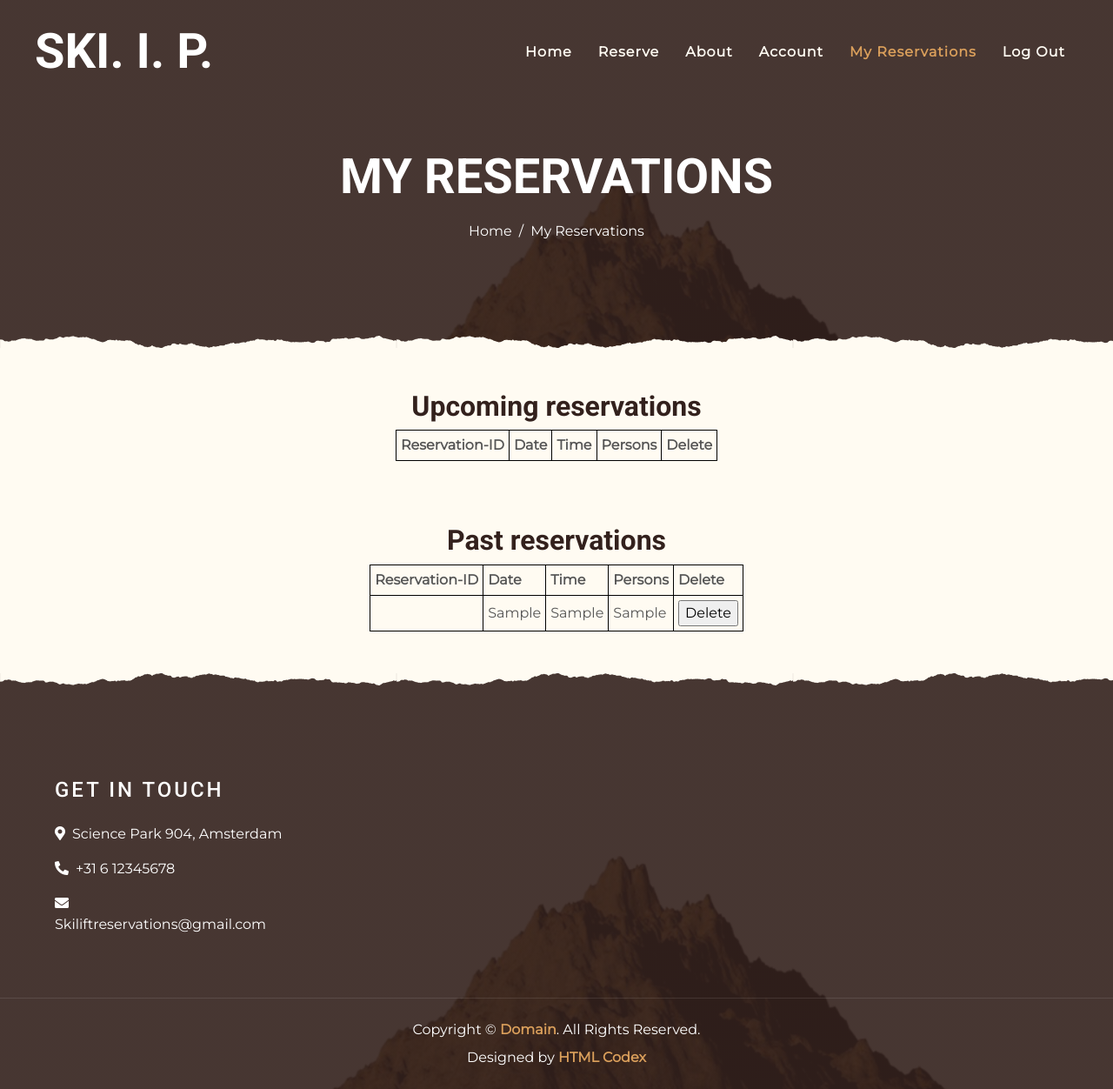
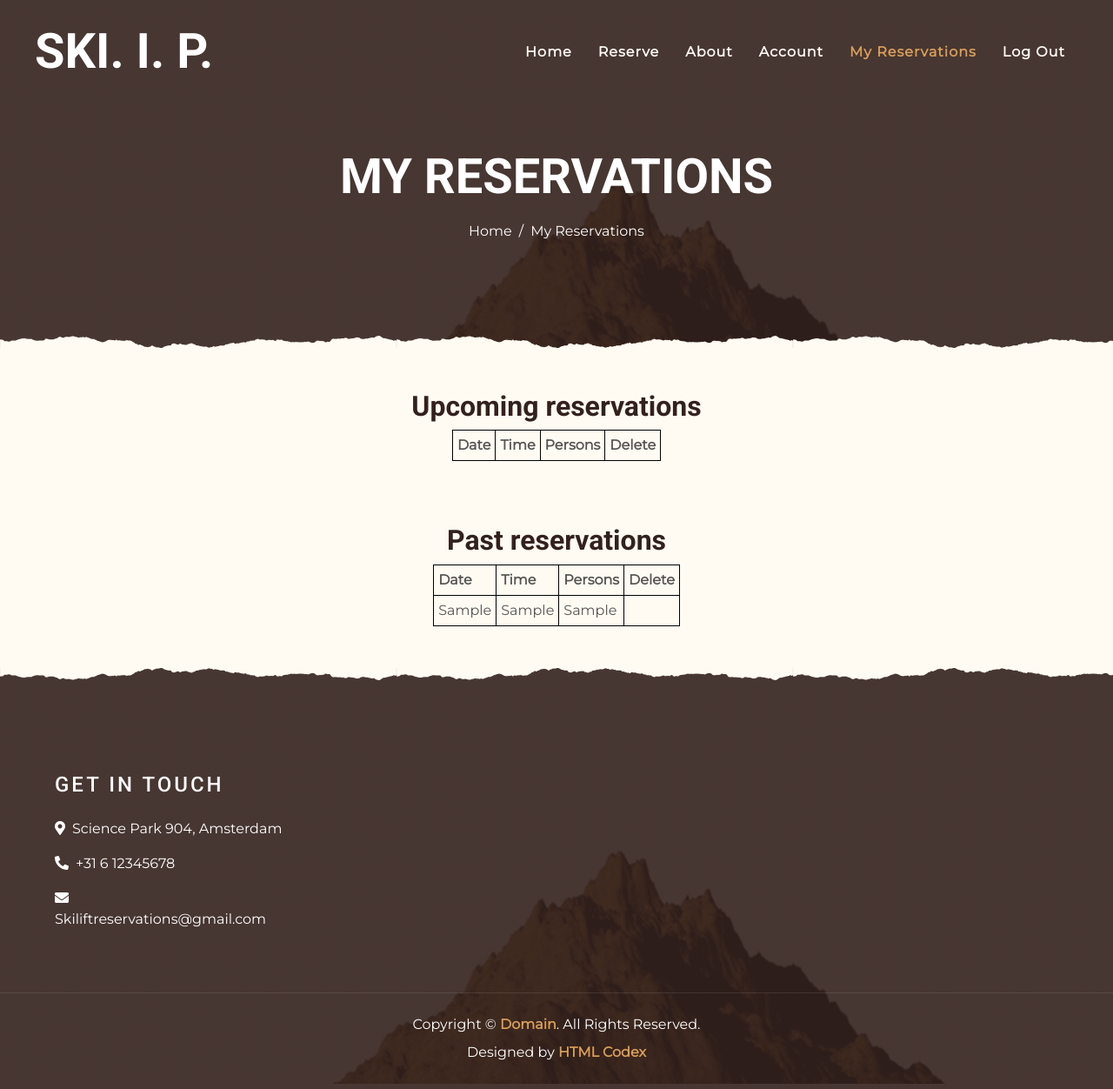
Before and after one commit to HugoEskes/html, a PHP site: page /loggedin-myreservations.php in a window 1280 px wide. Shown: the whole page at 87% size. Run offline with PHP 8.4, Linux system fonts and the light colour scheme; the visitor is signed in with stand-in values (Sample User, id 1); tables that the repository leaves empty or names only in its code hold one stand-in row (values such as "Sample post"); data that the repository does not hold is empty; some libraries are stand-ins or nearby versions.

Commit message:
Wat dingen uit de tabellen gehaald

```diff
--- a/loggedin-myreservations.php
+++ b/loggedin-myreservations.php
@@ -105,12 +105,11 @@ $select_query = "SELECT * FROM reserveringen WHERE gebruikerID=$user_id and rese
 $result = mysqli_query($connection, $select_query);
 
 echo "<table>";
-echo "<tr><th>Reservation-ID</th><th>Date</th><th>Time</th><th>Persons</th><th>Delete</th></tr>";
+echo "<tr><th>Date</th><th>Time</th><th>Persons</th><th>Delete</th></tr>";
 
 // Loop through the result set
 while ($row = mysqli_fetch_assoc($result)) {
   echo "<tr>";
-  echo "<td>" . $row['reservatieID'] . "</td>";
   echo "<td>" . $row['datum'] . "</td>";
   echo "<td>" . $row['tijdslot'] . "</td>";
   echo "<td>" . $row['personen'] . "</td>";
@@ -131,19 +130,14 @@ $select_query = "SELECT * FROM reserveringen WHERE gebruikerID=$user_id and rese
 $result = mysqli_query($connection, $select_query);
 
 echo "<table>";
-echo "<tr><th>Reservation-ID</th><th>Date</th><th>Time</th><th>Persons</th><th>Delete</th></tr>";
+echo "<tr><th>Date</th><th>Time</th><th>Persons</th><th>Delete</th></tr>";
 
 // Loop through the result set
 while ($row = mysqli_fetch_assoc($result)) {
   echo "<tr>";
-  echo "<td>" . $row['reservatieID'] . "</td>";
   echo "<td>" . $row['datum'] . "</td>";
   echo "<td>" . $row['tijdslot'] . "</td>";
   echo "<td>" . $row['personen'] . "</td>";
-  echo "<td>";
-  echo "<form action='loggedin-delete-reservation.php' method='post'>";
-  echo "<input type='hidden' name='id' value='" . $row['reservatieID'] . "'>";
-  echo "<input type='submit' name='delete' value='Delete'>";
   echo "</form>";
   echo "</td>";
   echo "</tr>";
```
